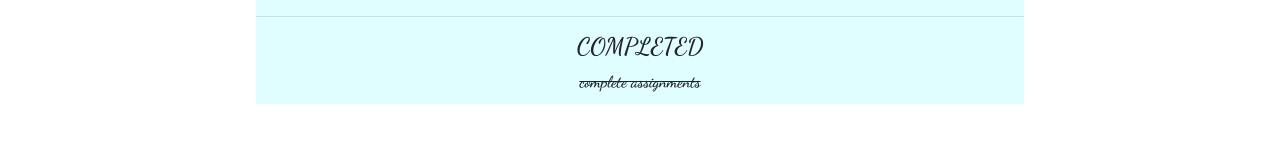
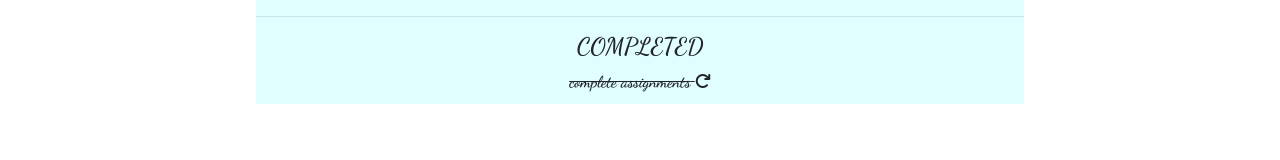
Before and after one commit to deepakbeatz/ToDo, a React (Create React App) app: page / in a window 1280 px wide. Both pictures are taken after a click on the checkbox 700 px from the left and 262 px from the top of the page. Shown: the part 300-460 px from the top of the page. Built offline with nearby package versions, Linux system fonts and the light colour scheme.

Commit message:
initial commit

```diff
--- a/src/Components/Main.js
+++ b/src/Components/Main.js
@@ -4,7 +4,8 @@ import './main.css'
 class main extends Component{
     state={
         "Itasks":['complete assignments','play PUBG','meet John'],
-        "Ctasks":[]
+        "Ctasks":[],
+
     }
     render(){
         const completeHandler=(event)=>{
@@ -12,23 +13,39 @@ class main extends Component{
             if(event.target.checked){
                 var name=event.target.value
                 temp=this.state.Ctasks;
-                temp.push(<div>{name}<br /></div>);
+                temp.push(name);
                 this.setState({"Ctasks":temp})
                 var Itasks=this.state.Itasks;
-                console.log(Itasks)
-                console.log(Itasks.indexOf())
                 Itasks.splice(Itasks.indexOf(name), 1);
-                console.log(Itasks)
                 this.setState({"Itasks":Itasks});
             }
 
         }
 
-        const getTasks=()=>{
+        const redoHandler=(name)=>{
+            var Ctasks=this.state.Ctasks;
+            Ctasks.splice(Ctasks.indexOf(name), 1);
+            this.setState({"Ctasks":Ctasks});
+            var Itasks=this.state.Itasks;
+            Itasks.push(name);
+            this.setState({"Itasks":Itasks});
+        }
+
+        const getItasks=()=>{
             let tasks=[]
             let temp=this.state.Itasks;
             for(var i=0;i<temp.length;i++){
                 tasks.push(<div>{temp[i]}<input type="checkbox" value={temp[i]} onChange={completeHandler} checked={false}></input><br/></div>)
+
+            }
+            return tasks
+        }
+
+        const getCtasks=()=>{
+            let tasks=[]
+            let temp=this.state.Ctasks;
+            for(var i=0;i<temp.length;i++){
+                tasks.push(<div>{temp[i]} <i value={temp[i]} onClick={redoHandler.bind(this,temp[i])} class="fas fa-redo"></i><br /></div>)
             }
             return tasks
         }
@@ -38,11 +55,11 @@ class main extends Component{
             <div class="main">
                 <div class="taskboard">
                     <h4>TODO</h4>
-                    {getTasks()}
+                    {getItasks()}
                     <hr/>
                     <h4>COMPLETED</h4>
                     <div class="completed">
-                        {this.state.Ctasks}
+                        {getCtasks()}
                     </div>
                 </div>
             </div>
```
